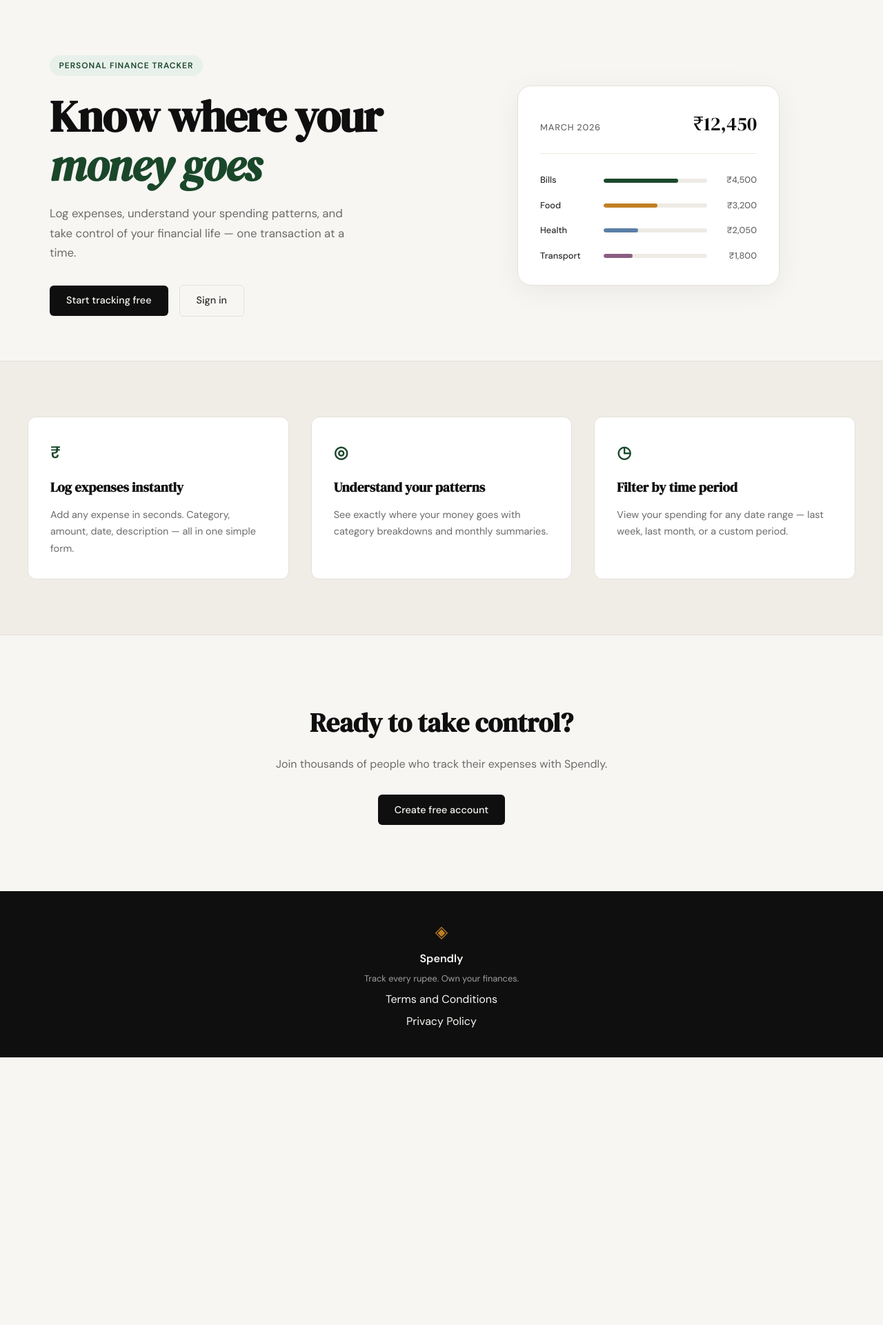
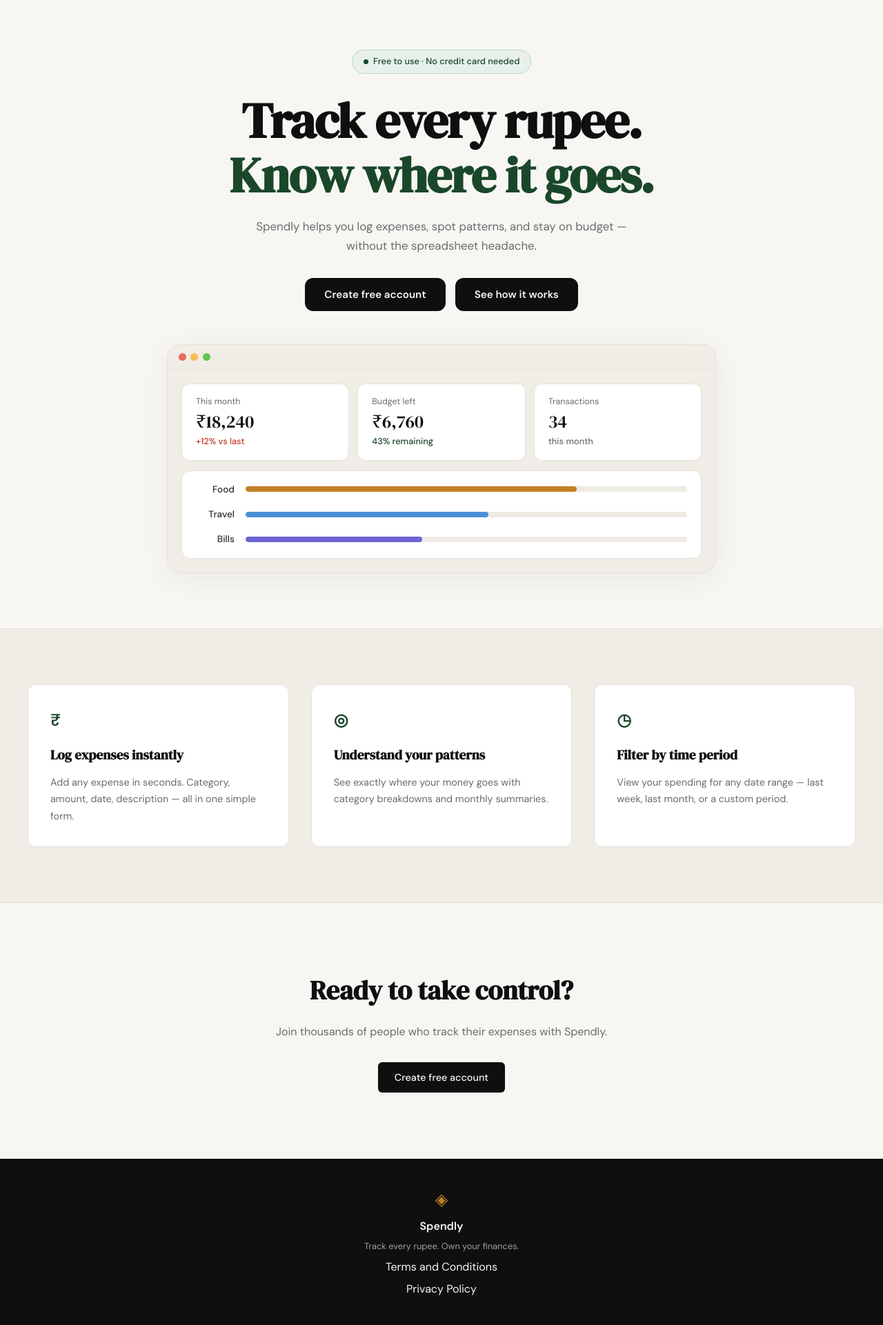
Before and after one commit to Rishbarora/spendify, a Flask app: page / in a window 1280 px wide. Shown: the part 61-1982 px from the top of the page at 69% size. Before the commit the page ends 1594 px from the top, so only its background shows below. Run offline with Flask 3, Linux system fonts and the light colour scheme.

Commit message:
redesign hero section to match mockup

```diff
--- /dev/null
+++ b/static/css/landing.css
@@ -0,0 +1,237 @@
+/* ------------------------------------------------------------------ */
+/* Hero — overrides for landing page                                   */
+/* ------------------------------------------------------------------ */
+
+.hero {
+    padding: 4.5rem 2rem 5rem;
+    display: flex;
+    flex-direction: column;
+    align-items: center;
+    text-align: center;
+    max-width: 860px;
+    margin: 0 auto;
+    gap: 3rem;
+    grid-template-columns: unset;
+}
+
+.hero-inner {
+    display: flex;
+    flex-direction: column;
+    align-items: center;
+    width: 100%;
+}
+
+.hero-badge {
+    display: inline-flex;
+    align-items: center;
+    gap: 0.45rem;
+    background: var(--accent-light);
+    color: var(--accent);
+    border: 1px solid #b8d9be;
+    font-size: 0.8rem;
+    font-weight: 500;
+    letter-spacing: 0;
+    text-transform: none;
+    padding: 0.4rem 1rem;
+    border-radius: 999px;
+    margin-bottom: 1.75rem;
+}
+
+.hero-badge-dot {
+    width: 7px;
+    height: 7px;
+    border-radius: 50%;
+    background: var(--accent);
+    flex-shrink: 0;
+}
+
+.hero-title {
+    font-family: var(--font-display);
+    font-size: clamp(2.8rem, 6vw, 4.5rem);
+    line-height: 1.1;
+    letter-spacing: -0.02em;
+    color: var(--ink);
+    margin-bottom: 1.25rem;
+    font-style: normal;
+}
+
+.hero-title em {
+    font-style: normal;
+    color: var(--ink);
+}
+
+.hero-title-accent {
+    color: var(--accent);
+    font-style: normal;
+}
+
+.hero-subtitle {
+    font-size: 1.05rem;
+    color: var(--ink-muted);
+    line-height: 1.7;
+    max-width: 540px;
+    margin: 0 auto 2rem;
+}
+
+.hero-actions {
+    display: flex;
+    gap: 0.875rem;
+    justify-content: center;
+}
+
+.hero-actions .btn-primary {
+    background: var(--ink);
+    color: var(--paper);
+    border-radius: var(--radius-md);
+    padding: 0.75rem 1.75rem;
+    font-size: 0.95rem;
+    font-weight: 600;
+    border: none;
+}
+
+.hero-actions .btn-primary:hover {
+    background: var(--accent);
+}
+
+/* ------------------------------------------------------------------ */
+/* Browser mock window                                                 */
+/* ------------------------------------------------------------------ */
+
+.hero-browser {
+    width: 100%;
+    background: var(--paper-warm);
+    border: 1px solid var(--border);
+    border-radius: var(--radius-lg);
+    overflow: hidden;
+    box-shadow: 0 8px 40px rgba(0, 0, 0, 0.06);
+}
+
+.browser-chrome {
+    display: flex;
+    align-items: center;
+    gap: 0.4rem;
+    padding: 0.75rem 1rem;
+    border-bottom: 1px solid var(--border);
+}
+
+.browser-dot {
+    width: 11px;
+    height: 11px;
+    border-radius: 50%;
+}
+
+.browser-dot--red    { background: #ec6a5e; }
+.browser-dot--yellow { background: #f4be50; }
+.browser-dot--green  { background: #62c554; }
+
+.browser-body {
+    padding: 1.25rem;
+    display: flex;
+    flex-direction: column;
+    gap: 0.875rem;
+}
+
+/* Stat tiles */
+
+.stat-tiles {
+    display: grid;
+    grid-template-columns: repeat(3, 1fr);
+    gap: 0.75rem;
+}
+
+.stat-tile {
+    background: var(--paper-card);
+    border: 1px solid var(--border);
+    border-radius: var(--radius-md);
+    padding: 1rem 1.25rem;
+    display: flex;
+    flex-direction: column;
+    gap: 0.2rem;
+    text-align: left;
+}
+
+.stat-label {
+    font-size: 0.78rem;
+    color: var(--ink-muted);
+    font-weight: 400;
+}
+
+.stat-value {
+    font-family: var(--font-display);
+    font-size: 1.6rem;
+    color: var(--ink);
+    line-height: 1.2;
+}
+
+.stat-note {
+    font-size: 0.8rem;
+    color: var(--ink-muted);
+    font-weight: 500;
+}
+
+.stat-note--danger  { color: var(--danger); }
+.stat-note--success { color: var(--accent); }
+
+/* Category bars */
+
+.cat-bars {
+    background: var(--paper-card);
+    border: 1px solid var(--border);
+    border-radius: var(--radius-md);
+    padding: 1rem 1.25rem;
+    display: flex;
+    flex-direction: column;
+    gap: 0.9rem;
+}
+
+.cat-row {
+    display: grid;
+    grid-template-columns: 56px 1fr;
+    align-items: center;
+    gap: 1rem;
+}
+
+.cat-label {
+    font-size: 0.85rem;
+    color: var(--ink-soft);
+    font-weight: 500;
+    text-align: right;
+}
+
+.cat-track {
+    height: 8px;
+    background: var(--border-soft);
+    border-radius: 999px;
+    overflow: hidden;
+}
+
+.cat-bar {
+    height: 100%;
+    border-radius: 999px;
+}
+
+/* ------------------------------------------------------------------ */
+/* Responsive                                                          */
+/* ------------------------------------------------------------------ */
+
+@media (max-width: 900px) {
+    .hero {
+        grid-template-columns: unset;
+    }
+}
+
+@media (max-width: 600px) {
+    .stat-tiles {
+        grid-template-columns: 1fr;
+    }
+
+    .hero-actions {
+        flex-direction: column;
+        width: 100%;
+        max-width: 320px;
+    }
+
+    .hero-actions .btn-primary {
+        text-align: center;
+    }
+}
--- a/templates/landing.html
+++ b/templates/landing.html
@@ -1,60 +1,75 @@
 {% extends "base.html" %}
 
 {% block title %}Spendly — Track Every Rupee{% endblock %}
+
+{% block head %}
+<link rel="stylesheet" href="{{ url_for('static', filename='css/landing.css') }}">
+{% endblock %}
 
 {% block content %}
 
 <section class="hero">
     <div class="hero-inner">
-        <div class="hero-badge">Personal Finance Tracker</div>
+        <div class="hero-badge">
+            <span class="hero-badge-dot"></span>
+            Free to use · No credit card needed
+        </div>
         <h1 class="hero-title">
-            Know where your<br>
-            <em>money goes</em>
+            Track every rupee.<br>
+            <span class="hero-title-accent">Know where it goes.</span>
         </h1>
         <p class="hero-subtitle">
-            Log expenses, understand your spending patterns,
-            and take control of your financial life —
-            one transaction at a time.
+            Spendly helps you log expenses, spot patterns, and stay
+            on budget — without the spreadsheet headache.
         </p>
         <div class="hero-actions">
-            <a href="{{ url_for('register') }}" class="btn-primary">Start tracking free</a>
-            <a href="{{ url_for('login') }}" class="btn-ghost">Sign in</a>
+            <a href="{{ url_for('register') }}" class="btn-primary">Create free account</a>
+            <a href="#" class="btn-primary">See how it works</a>
         </div>
     </div>
-    <div class="hero-visual">
-        <div class="mock-card">
-            <div class="mock-card-header">
-                <span class="mock-label">March 2026</span>
-                <span class="mock-total">₹12,450</span>
+
+    <div class="hero-browser">
+        <div class="browser-chrome">
+            <span class="browser-dot browser-dot--red"></span>
+            <span class="browser-dot browser-dot--yellow"></span>
+            <span class="browser-dot browser-dot--green"></span>
+        </div>
+        <div class="browser-body">
+            <div class="stat-tiles">
+                <div class="stat-tile">
+                    <span class="stat-label">This month</span>
+                    <span class="stat-value">₹18,240</span>
+                    <span class="stat-note stat-note--danger">+12% vs last</span>
+                </div>
+                <div class="stat-tile">
+                    <span class="stat-label">Budget left</span>
+                    <span class="stat-value">₹6,760</span>
+                    <span class="stat-note stat-note--success">43% remaining</span>
+                </div>
+                <div class="stat-tile">
+                    <span class="stat-label">Transactions</span>
+                    <span class="stat-value">34</span>
+                    <span class="stat-note">this month</span>
+                </div>
             </div>
-            <div class="mock-bars">
-                <div class="mock-bar-row">
-                    <span class="mock-cat">Bills</span>
-                    <div class="mock-bar-track">
-                        <div class="mock-bar" style="width: 72%"></div>
+            <div class="cat-bars">
+                <div class="cat-row">
+                    <span class="cat-label">Food</span>
+                    <div class="cat-track">
+                        <div class="cat-bar" style="width: 75%; background: #c17f24;"></div>
                     </div>
-                    <span class="mock-amt">₹4,500</span>
                 </div>
-                <div class="mock-bar-row">
-                    <span class="mock-cat">Food</span>
-                    <div class="mock-bar-track">
-                        <div class="mock-bar mock-bar-2" style="width: 52%"></div>
+                <div class="cat-row">
+                    <span class="cat-label">Travel</span>
+                    <div class="cat-track">
+                        <div class="cat-bar" style="width: 55%; background: #4a90d9;"></div>
                     </div>
-                    <span class="mock-amt">₹3,200</span>
                 </div>
-                <div class="mock-bar-row">
-                    <span class="mock-cat">Health</span>
-                    <div class="mock-bar-track">
-                        <div class="mock-bar mock-bar-3" style="width: 33%"></div>
+                <div class="cat-row">
+                    <span class="cat-label">Bills</span>
+                    <div class="cat-track">
+                        <div class="cat-bar" style="width: 40%; background: #6c63d4;"></div>
                     </div>
-                    <span class="mock-amt">₹2,050</span>
-                </div>
-                <div class="mock-bar-row">
-                    <span class="mock-cat">Transport</span>
-                    <div class="mock-bar-track">
-                        <div class="mock-bar mock-bar-4" style="width: 28%"></div>
-                    </div>
-                    <span class="mock-amt">₹1,800</span>
                 </div>
             </div>
         </div>
```
